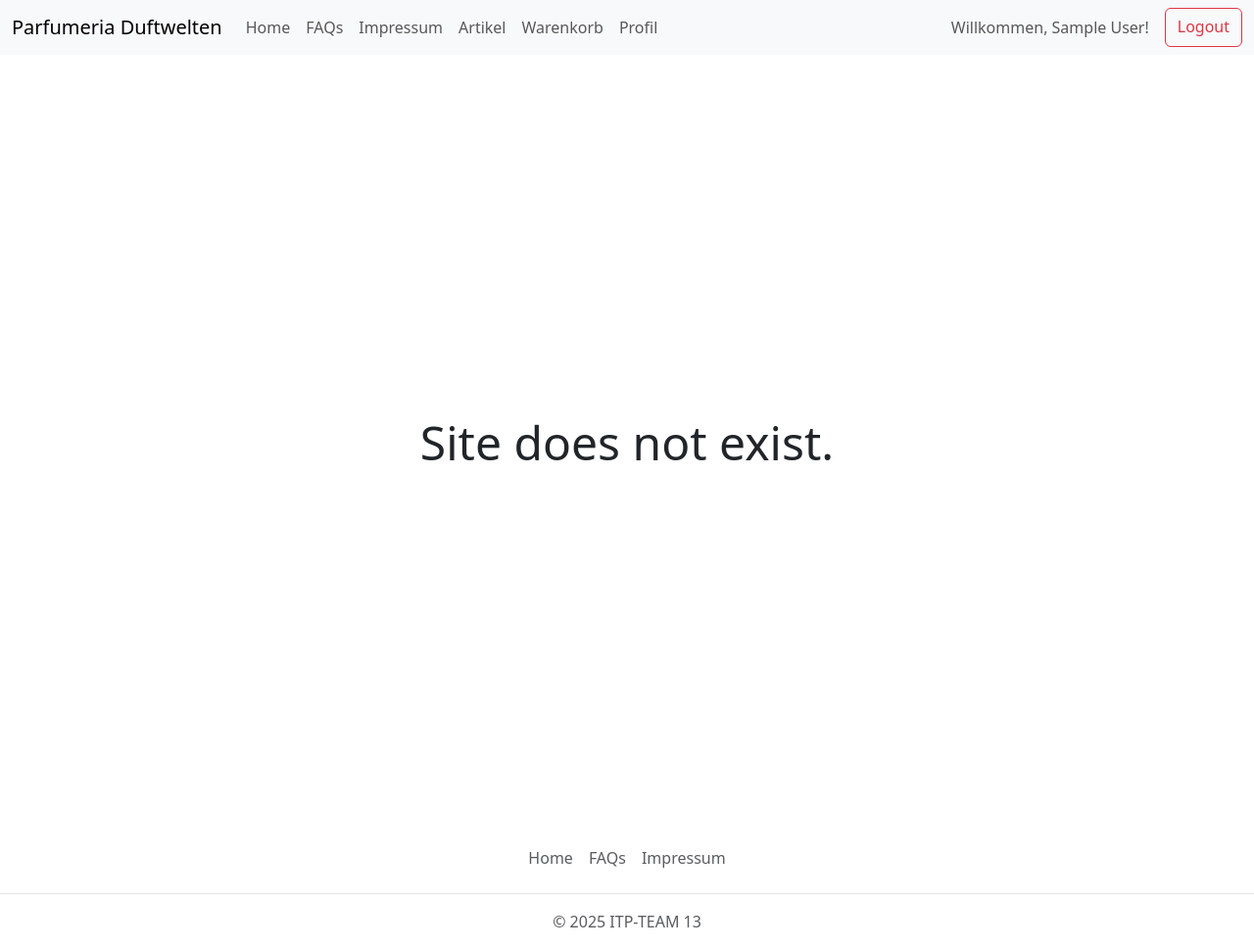
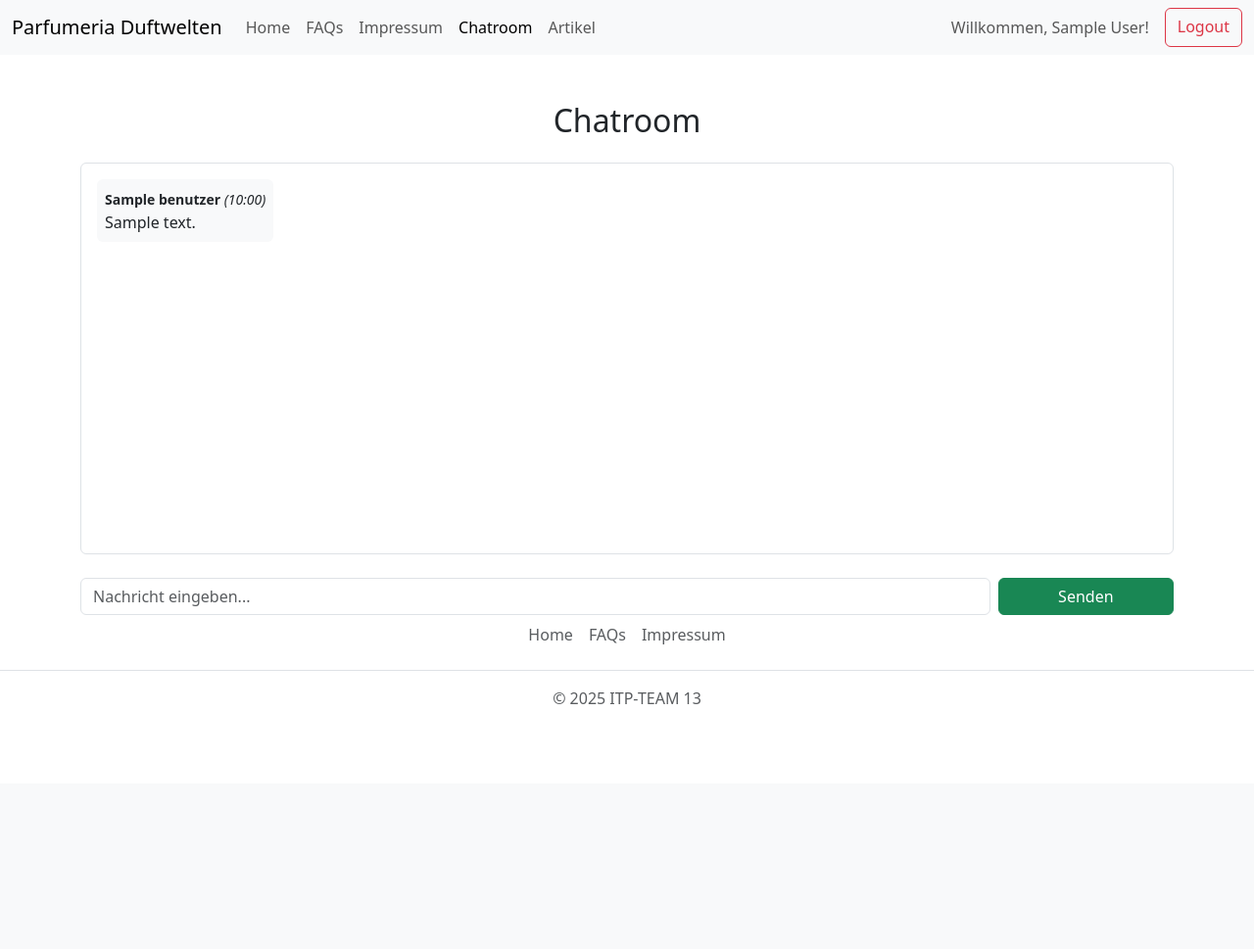
Before and after one commit to fh1798/ITP_Sem2_Grp13, a PHP site: page /index.php?page=chatroom in a window 1280 px wide. Shown: the whole page at 98% size. After the commit the page ends 719 px from the top, so only its background shows below. Run offline with PHP 8.4, Linux system fonts and the light colour scheme; the visitor is signed in with stand-in values (Sample User, id 1); tables that the repository leaves empty or names only in its code hold one stand-in row (values such as "Sample post").

Commit message:
chatroom hinzugefügt

```diff
--- a/projectCode/config/dbaccess.php
+++ b/projectCode/config/dbaccess.php
@@ -2,8 +2,8 @@
 
 <?php
 # hardcoded Zugang zur lokalen Datenbank
-$servername = "localhost";
-//$servername = "127.0.0.1:3308";
+//$servername = "localhost";
+$servername = "127.0.0.1:3308";
 $username = "root";
 $password = "";
 $dbname = "itp_grp13";
--- a/projectCode/includes/basicElements/navbar.php
+++ b/projectCode/includes/basicElements/navbar.php
@@ -16,10 +16,11 @@
           <a class="nav-link <?php if($page === "impressum") echo "active"; ?>" href="index.php?page=impressum">Impressum</a>
         </li>
         <li class="nav-item">
+            <a class="nav-link <?php if($page === "chatroom") echo "active"; ?>" href="index.php?page=chatroom">Chatroom</a>
+          </li>
+
+        <li class="nav-item">
           <a class="nav-link <?php if($page === "artikelübersicht") echo "active"; ?>" href="index.php?page=artikelübersicht">Artikel</a>
-        </li>
-        <li class="nav-item">
-          <a class="nav-link <?php if($page === "warenkorb") echo "active"; ?>" href="index.php?page=warenkorb">Warenkorb</a>
         </li>
         <?php if(!isset($_SESSION['benutzerID'])): ?>
           <li class="nav-item">
@@ -28,11 +29,7 @@
           <li class="nav-item">
             <a class="nav-link <?php if($page === "login") echo "active"; ?>" href="index.php?page=login">Login</a>
           </li>
-        <?php endif; ?>
-        <?php if(isset($_SESSION['benutzerID'])): ?>
-          <li class="nav-item">
-            <a class="nav-link <?php if($page === "nutzerdaten") echo "active"; ?>" href="index.php?page=nutzerdaten">Profil</a>
-          </li>
+
         <?php endif; ?>
       </ul>
       <!-- Login/Logout Status -->
--- /dev/null
+++ b/projectCode/includes/sites/chatroom.php
@@ -0,0 +1,94 @@
+<?php
+require_once("config/dbaccess.php");
+
+// nur eingeloggte User können Chatroom verwenden
+if (!isset($_SESSION["benutzerID"])) {
+    echo '<div class="container mt-5"><div class="alert alert-warning text-center">⚠️ Bitte loggen Sie sich ein, um den Chatraum zu betreten.</div></div>';
+    exit();
+}
+
+// nachricht speichern
+if ($_SERVER["REQUEST_METHOD"] === "POST" && isset($_POST["content"]) && isset($_SESSION["benutzerID"])) {
+    $benutzer_id = $_SESSION["benutzerID"];
+    $content = $db_obj->real_escape_string($_POST["content"]);
+
+    $stmt = $db_obj->prepare("INSERT INTO chatnachrichten (benutzer_id, content) VALUES (?, ?)");
+    $stmt->bind_param("is", $benutzer_id, $content);
+    $stmt->execute();
+    $stmt->close();
+
+    exit();
+}
+?>
+
+<div class="container mt-5">
+    <h2 class="mb-4 text-center">Chatroom</h2>
+
+    <!-- chatroom container -->
+    <div class="border rounded p-3 mb-4" style="height: 400px; overflow-y: auto;" id="chat-box">
+        <?php
+        $sql = "SELECT cm.content, cm.time, b.vorname FROM chatnachrichten cm
+                JOIN benutzer b ON cm.benutzer_id = b.benutzerID
+                ORDER BY cm.time ASC";
+        $result = $db_obj->query($sql);
+
+        if ($result->num_rows > 0) {
+            while ($row = $result->fetch_assoc()) {
+                $timestamp = date("H:i", strtotime($row["time"]));
+                $isOwn = $row["vorname"] === $_SESSION["vorname"];
+                $alignment = $isOwn ? "text-end" : "text-start";
+                $bg = $isOwn ? "bg-primary text-white" : "bg-light";
+
+                echo "<div class='mb-2 {$alignment}'>
+                <div class='d-inline-block p-2 rounded {$bg}'>
+                    <small><strong>" . htmlspecialchars($row["vorname"]) . "</strong> <em>($timestamp)</em></small><br>
+                    " . htmlspecialchars($row["content"]) . "
+                </div>
+              </div>";
+            }
+        } else {
+            echo "<p class='text-muted text-center'>Noch keine Nachrichten vorhanden.</p>";
+        }
+        ?>
+    </div>
+
+    <!-- Formular -->
+    <form id="chat-form" method="POST">
+        <div class="row g-2">
+            <div class="col-sm-10">
+                <input type="text" name="content" class="form-control" placeholder="Nachricht eingeben..." required>
+            </div>
+            <div class="col-sm-2">
+                <button type="submit" class="btn btn-success w-100">Senden</button>
+            </div>
+        </div>
+    </form>
+</div>
+
+<script>
+    const form = document.getElementById("chat-form");
+    const chatBox = document.getElementById("chat-box");
+
+    form.addEventListener("submit", function (e) {
+        e.preventDefault();
+
+        const formData = new FormData(form);
+
+        fetch("", {
+            method: "POST",
+            body: formData
+        })
+        .then(() => {
+            form.reset();
+            location.reload();
+        });
+    });
+
+    // scrollt automatisch nach unten
+    chatBox.scrollTop = chatBox.scrollHeight;
+
+    // alle 100 Sekunden automatische Aktualisierung
+    setInterval(() => {
+        location.reload();
+    }, 100000);
+</script>
--- a/projectCode/index.php
+++ b/projectCode/index.php
@@ -39,6 +39,9 @@
         case "login":
             include("includes/sites/login.php");
             break;
+        case "chatroom":
+            include("includes/sites/chatroom.php");
+            break;
         case "warenkorb":
             include("includes/sites/warenkorb.php");
             break;
```
